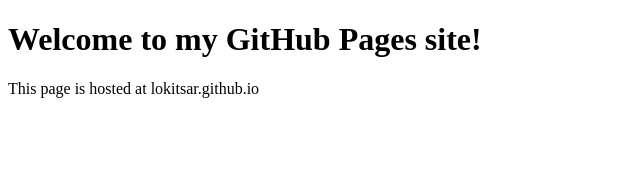
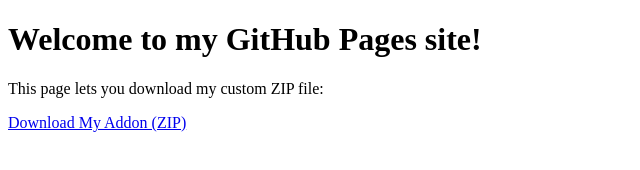
Before and after one commit to lokitsar/lokitsar.github.io, a plain HTML site: page index.html in a window 1280 px wide. Shown: the whole page, without its empty margins (0-640 px from the left). Drawn offline with Linux system fonts and the light colour scheme.

Commit message:
Update index.html

```diff
--- a/index.html
+++ b/index.html
@@ -5,6 +5,8 @@
 </head>
 <body>
   <h1>Welcome to my GitHub Pages site!</h1>
-  <p>This page is hosted at lokitsar.github.io</p>
+  <p>This page lets you download my custom ZIP file:</p>
+
+  <a href="eroprofile.zip" download>Download My Addon (ZIP)</a>
 </body>
 </html>
```
